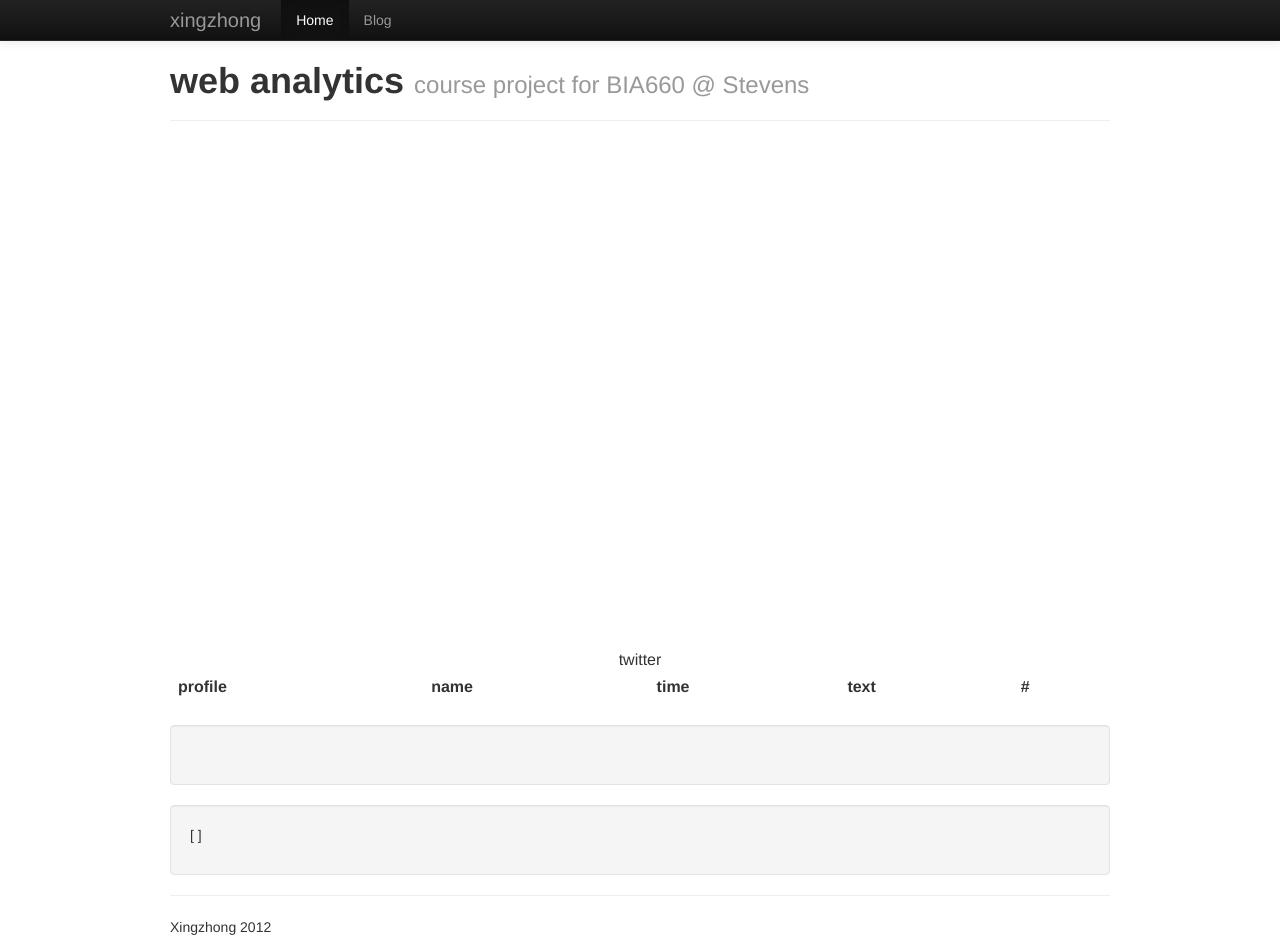
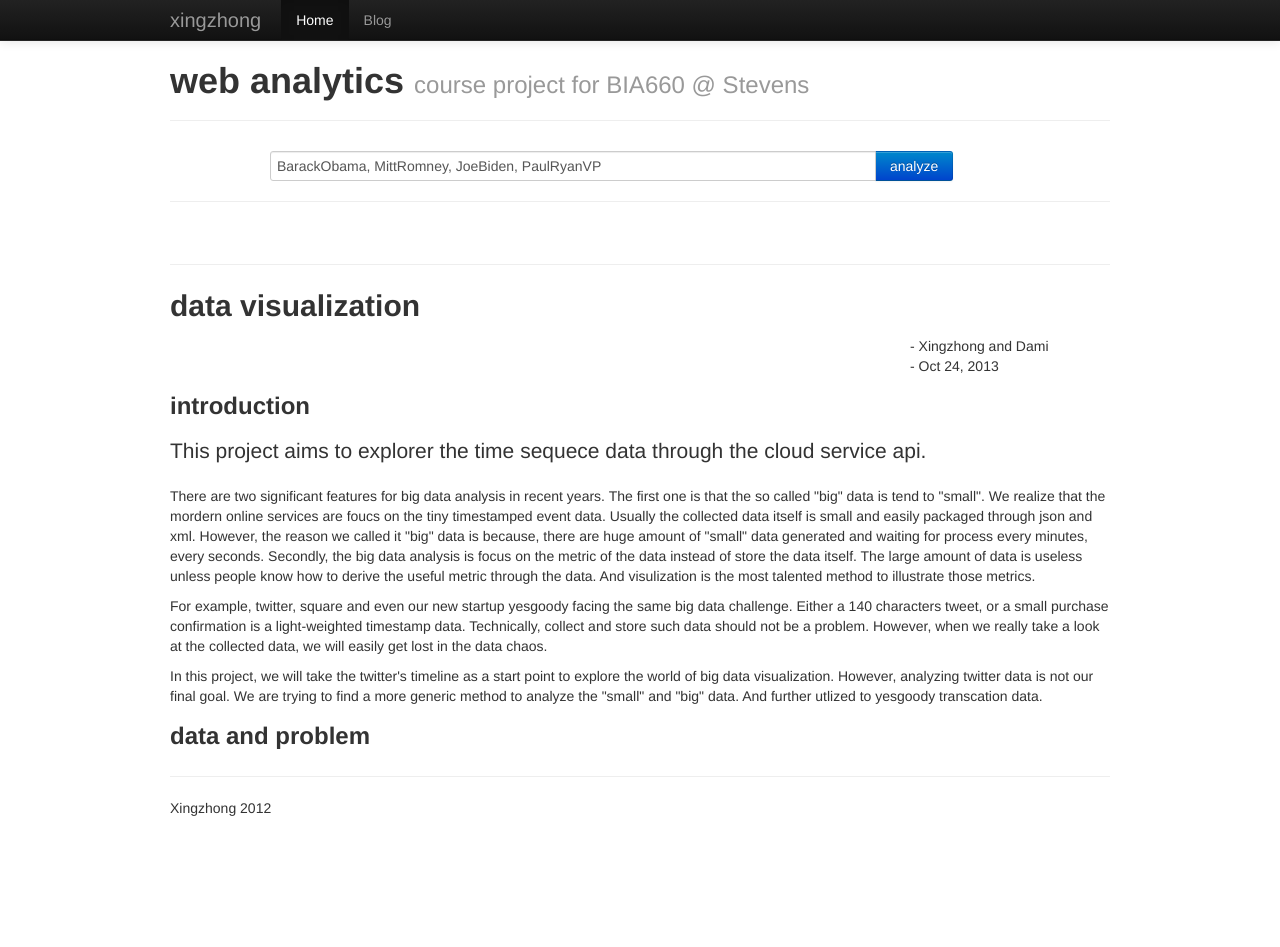
Before and after one commit to xingzhong/sirxu, a Python web app: template templates/web.html in a window 1280 px wide. After the commit the page ends 816 px from the top, so only its background shows below. Run offline with Jinja, Linux system fonts and the light colour scheme; the template is opened without the code that fills it, so the values that code supplies are empty; some libraries are stand-ins or nearby versions.

Commit message:
vis stable

```diff
--- a/app.yaml
+++ b/app.yaml
@@ -1,4 +1,4 @@
-application: sirxu
+application: sirxustevens
 version: 1
 runtime: python27
 api_version: 1
--- a/templates/web.html
+++ b/templates/web.html
@@ -19,42 +19,50 @@
 			<div class="page-header">
 			  <h1>web analytics <small>course project for BIA660 @ Stevens</small></h1>
 			</div>
+
+			<form class="offset1">
+				<div class="input-append">
+			  		<input type="text" id="tname" class="span8" style="height:30px;"value="BarackObama, MittRomney, JoeBiden, PaulRyanVP">
+			  		<button type="button" id="tnameb" class="btn btn-primary">analyze</button>
+				</div>
+			</form>
+
 			<div id="d3vis"> </div>
-			<table class="table table-striped">
-				<caption> twitter </caption>
-				<thead>
-					<tr>
-						<th> profile </th>
-						<th> name </th>
-						<th> time </th>
-						<th> text </th>
-						<th> # </th>
-					</tr>
-				</thead>
-				<tbody>
-					{% for c in context %}
-					<tr>
-						<td><img src='{{c.user.profile_image_url_https}}'></td>
-						<td>{{c.user.name}}</td>
-						<td>{{c.created_at}}</td>
-						<td>{{c.text}}</td>
-						<td>{{c.retweet_count}}</td>
-					</tr>
-					{% endfor %}
-				</tbody>
-			</table>
-			<div class="well">
-				{% for c in context %}
-					<p> {{c.entities}} </p>
-				{% endfor %}
-			</div>
-			<div class="well">
-				<p>[
-				{% for c in context %}
-					 {{c.retweet_count}},
-				{% endfor %}]
+			<hr>
+			<ul class="thumbnails" id="tweeter">
+				<li class="span1"> </li>
+			</ul>
+			<hr>
+			<h2> data visualization </h2>
+			<p class="offset9"> - Xingzhong and Dami <br> - Oct 24, 2013 </p>
+			<h3> introduction </h3>
+			<p class="lead">
+				This project aims to explorer the time sequece data through the cloud service api.
 			</p>
-			</div>
+			<p>
+				There are two significant features for big data analysis in recent years.
+				The first one is that the so called "big" data is tend to "small".
+				We realize that the mordern online services are foucs on the tiny timestamped event data.
+				Usually the collected data itself is small and easily packaged through json and xml.
+				However, the reason we called it "big" data is because,
+				there are huge amount of "small" data generated and waiting for process every minutes, every seconds.
+				Secondly, the big data analysis is focus on the metric of the data instead of store the data itself.
+				The large amount of data is useless unless people know how to derive the useful metric through the data.
+				And visulization is the most talented method to illustrate those metrics.
+			</p>
+			<p>
+				For example, twitter, square and even our new startup yesgoody facing the same big data challenge.
+				Either a 140 characters tweet, or a small purchase confirmation is a light-weighted timestamp data.
+				Technically, collect and store such data should not be a problem.
+				However, when we really take a look at the collected data, we will easily get lost in the data chaos.
+			</p>
+			<p>
+				In this project, we will take the twitter's timeline as a start point to explore the world of big data visualization.
+				However, analyzing twitter data is not our final goal.
+				We are trying to find a more generic method to analyze the "small" and "big" data.
+				And further utlized to yesgoody transcation data.
+			</p>
+			<h3> data and problem </h3>
 			<hr>
 			<footer>
 				<p>Xingzhong 2012</p>
@@ -67,87 +75,120 @@
 	<link href="../static/bootstrap/css/bootstrap.min.css" rel="stylesheet">
 	<script src="../static/d3.js"></script>
 	<style>
-		.axis path,
 		.axis line {
 		  fill: none;
 		  stroke: #000;
 		  shape-rendering: crispEdges;
 		}
+		.x.axis path {
+		  display: none;
+		}
+		.bar {
+  			fill-opacity: .7;
+		}
 
-		.bar {
-  			fill-opacity: .9;
+		.ttext {
+			font-size: 14px;
 		}
-		.title {
-			font-size: 15px;
-			width:100px;
+		.ttitle {
+			font-size: 16px;
+
+		}
+		.tblock {
+			fill:white;
+			fill-opacity:0.9;
 		}
 	</style>
 	<script type="text/javascript">
 		var margin = {top: 20, right: 20, bottom: 30, left: 50},
     		width = 960 - margin.left - margin.right,
-    		height = 500 - margin.top - margin.bottom;
+    		height = 400 - margin.top - margin.bottom;
 
 		var format = d3.time.format("%a %b %e %H:%M:%S %Y").parse;
 		var x = d3.time.scale()
 		    .range([0, width]);
 
-		var y = d3.scale.linear()
+		var y = d3.scale.log()
 			.range([height, 0]);
 
-		var color = d3.rgb("violet")
+		var color = d3.scale.category10()
 
 
 		var xAxis = d3.svg.axis()
 			.scale(x)
 			.orient("bottom")
-			.tickFormat(d3.time.format("%b %e %HH"));
+			//.tickFormat(d3.time.format("%b %e\n %HH"));
 
 		var yAxis = d3.svg.axis()
 			.scale(y)
 			.orient("left");
 
 
+
+
+		$("#tnameb").click(function() {
+		  	tname = $("#tname").val();
+			d3.select("svg").remove();
 			var svg = d3.select("div#d3vis")
 					.append("svg")
 			        .attr("width", width + margin.left + margin.right)
 			        .attr("height", height + margin.top + margin.bottom)
 					.append("g")
 					.attr("transform", "translate(" + margin.left + "," + margin.top + ")");
-
-		d3.json("/tapi?count=40&name=cnn", function(json){
+			d3.json("/tapi?count=50&name="+tname, function(json){
+				var commonMin = new Object();
+				var legend = new Object();
 				json.forEach(function(d) {
 					d.time = format(d.created_at.slice(0,19)+d.created_at.slice(25));
-				d.retweet_count = +d.retweet_count;
+					d.retweet_count = +d.retweet_count+1;
 					d.name = d.user.name;
 					d.img = d.user.profile_image_url_https;
 					d.text = d.text;
-				console.log(d);
+					if (commonMin[d.name] == undefined){
+						commonMin[d.name] = d.time;
+					}
+					else if(d.time < commonMin[d.name]){
+						commonMin[d.name] = d.time;
+					}
+					if (legend[d.name] == undefined){
+						legend[d.name] = {name:d.name, img:d.img, color:color(d.name)};
+					}
+					//console.log(d);
 				});
 
-			x.domain(d3.extent(json, function(d) { return d.time; }));
+				var maxtime = 0 ;
+				for (var prop in commonMin) {
+					if (commonMin[prop] > maxtime){
+						maxtime = commonMin[prop];
+					}
+				}
+
+				//console.log(legend);
+				var i = 0;
+				d3.select("#tweeter").html(" ");
+				for (var prop in legend) {
+
+					thumb = d3.select("#tweeter")
+						.append("li")
+						.attr("class", "span2");
+
+					thumb.append("div")
+						.attr("class", "thumbnail")
+						.attr("style", "background-color:"+legend[prop].color+";background-image:None;")
+						.append("img")
+						.attr("src", legend[prop].img);
+
+					thumb.append("p")
+						.text(legend[prop].name);
+				}
+
+				x.domain([maxtime, d3.max(json, function(d) { return d.time; })] );
 				y.domain(d3.extent(json, function(d) { return d.retweet_count;}));
-			console.log(d3.extent(json, function(d) { return d.retweet_count;}));
+
 				svg.append("g")
 					.attr("class", "x axis")
 					.attr("transform", "translate(0," + height + ")")
 					.call(xAxis);
-
-			svg.append("g")
-				.attr("class", "y axis")
-				.call(yAxis);
-
-			title = svg.append("g")
-					.append("text")
-					.attr("class", "text")
-					.attr("y", ".71em")
-					.attr("x", ".71em")
-					.text("")
-
-			image = title.append("image")
-					.attr("x", ".71em")
-					.attr("y", "1.71em");
-
-
 
 				svg.selectAll(".bar")
 					.data(json)
@@ -155,16 +196,84 @@
 					.attr("class", "bar")
 					.attr("cx", function(d) { return x(d.time);})
 					.attr("cy", function(d) { return y(d.retweet_count); })
-				.attr("r", 10)
+					.attr("r", function(d) {
+						return 2.5*Math.log(d.retweet_count);
+					})
 					.attr("fill", function(d) {
-					return color.darker((y(d.retweet_count))/300);
+						return color(d.name);
 					})
 					.on("mouseover", function(d){
-					title.text(d.text);
+						if (x(d.time) > width/2){
+							tw = x(d.time) - 400;
+						}
+						else {
+							tw = x(d.time);
+						}
+						if (y(d.retweet_count) > height/2){
+							th = y(d.retweet_count) - 70;
+						}
+						else {
+							th = y(d.retweet_count);
+						}
+						tweet
+						.attr("transform", "translate(" + tw + "," + th + ")");
+						title.text(d.name + "  [#"+d.retweet_count+"]");
+						if (d.text.length > 100){
+							ttext1.text(d.text.slice(0,50));
+							ttext2.text(d.text.slice(50,100));
+							ttext3.text(d.text.slice(100));
+						}
+						else if (d.text.length > 50) {
+							ttext1.text(d.text.slice(0,50));
+							ttext2.text(d.text.slice(50));
+						}
+						else{
+							ttext1.text(d.text);
+						}
 						image.attr("xlink:href", d.img);
+					});
+					tweet = svg.append("g")
+						.attr("id", "tweet");
+
+					block = tweet
+							.append("rect")
+							.attr("class", "tblock")
+							.attr("height", 70)
+							.attr("width", 400)
+
+
+					title = tweet
+							.append("text")
+							.attr("class", "ttitle")
+							.attr("dx", 55)
+							.attr("dy", 20);
+
+					ttext1 = tweet
+							.append("text")
+							.attr("class", "ttext")
+							.attr("dx", 55)
+							.attr("dy", 35);
+					ttext2 = tweet
+							.append("text")
+							.attr("class", "ttext")
+							.attr("dx", 60)
+							.attr("dy", 50);
+
+					ttext3 = tweet
+							.append("text")
+							.attr("class", "ttext")
+							.attr("dx", 60)
+							.attr("dy", 65);
+
+					image = tweet
+							.append("image")
+							.attr("height", 48)
+							.attr("width", 48)
 			});
 
 		});
+
+
 	</script>
 
 </html>
```
Also changed, not shown: main.py (+27 -20 lines), templates/basic.html (+13 -0 lines), static/img/bia660.png (added). Lines whose indentation alone changed are shown as unchanged.
